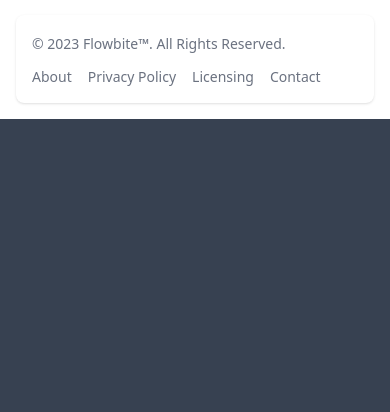
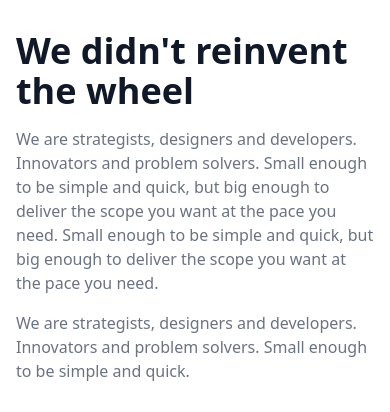
Before and after one commit to kwargdevs/linkshare, a Django app: page / in a window 390 px wide. Shown: the part 845-1257 px from the top of the page. Before the commit the page ends 964 px from the top, so only its background shows below. Run offline with Django 4.2, Linux system fonts and the light colour scheme.

Commit message:
Added a new section to homepage

```diff
--- a/links/templates/links/index.html
+++ b/links/templates/links/index.html
@@ -23,6 +23,20 @@
   </div>
 </section>
 
+<section class="bg-white dark:bg-gray-900">
+  <div class="gap-16 items-center py-8 px-4 mx-auto max-w-screen-xl lg:grid lg:grid-cols-2 lg:py-16 lg:px-6">
+      <div class="font-light text-gray-500 sm:text-lg dark:text-gray-400">
+          <h2 class="mb-4 text-4xl font-extrabold text-gray-900 dark:text-white">We didn't reinvent the wheel</h2>
+          <p class="mb-4">We are strategists, designers and developers. Innovators and problem solvers. Small enough to be simple and quick, but big enough to deliver the scope you want at the pace you need. Small enough to be simple and quick, but big enough to deliver the scope you want at the pace you need.</p>
+          <p>We are strategists, designers and developers. Innovators and problem solvers. Small enough to be simple and quick.</p>
+      </div>
+      <div class="grid grid-cols-2 gap-4 mt-8">
+          <img class="w-full rounded-lg" src="https://flowbite.s3.amazonaws.com/blocks/marketing-ui/content/office-long-2.png" alt="office content 1">
+          <img class="mt-4 w-full lg:mt-10 rounded-lg" src="https://flowbite.s3.amazonaws.com/blocks/marketing-ui/content/office-long-1.png" alt="office content 2">
+      </div>
+  </div>
+</section>
+
 
 
 
--- a/static/css/style.css
+++ b/static/css/style.css
@@ -649,6 +649,10 @@ video {
   margin-top: 1rem;
 }
 
+.mt-8 {
+  margin-top: 2rem;
+}
+
 .block {
   display: block;
 }
@@ -717,6 +721,10 @@ video {
   transform: translate(var(--tw-translate-x), var(--tw-translate-y)) rotate(var(--tw-rotate)) skewX(var(--tw-skew-x)) skewY(var(--tw-skew-y)) scaleX(var(--tw-scale-x)) scaleY(var(--tw-scale-y));
 }
 
+.grid-cols-2 {
+  grid-template-columns: repeat(2, minmax(0, 1fr));
+}
+
 .flex-col {
   flex-direction: column;
 }
@@ -739,6 +747,14 @@ video {
 
 .justify-between {
   justify-content: space-between;
+}
+
+.gap-16 {
+  gap: 4rem;
+}
+
+.gap-4 {
+  gap: 1rem;
 }
 
 .space-y-4 > :not([hidden]) ~ :not([hidden]) {
@@ -856,6 +872,11 @@ video {
   padding-bottom: 14rem;
 }
 
+.py-8 {
+  padding-top: 2rem;
+  padding-bottom: 2rem;
+}
+
 .pl-3 {
   padding-left: 0.75rem;
 }
@@ -895,6 +916,10 @@ video {
 
 .font-extrabold {
   font-weight: 800;
+}
+
+.font-light {
+  font-weight: 300;
 }
 
 .font-medium {
@@ -1106,6 +1131,11 @@ video {
   .sm\:text-center {
     text-align: center;
   }
+
+  .sm\:text-lg {
+    font-size: 1.125rem;
+    line-height: 1.75rem;
+  }
 }
 
 @media (min-width: 768px) {
@@ -1218,9 +1248,31 @@ video {
 }
 
 @media (min-width: 1024px) {
+  .lg\:mt-10 {
+    margin-top: 2.5rem;
+  }
+
+  .lg\:grid {
+    display: grid;
+  }
+
+  .lg\:grid-cols-2 {
+    grid-template-columns: repeat(2, minmax(0, 1fr));
+  }
+
   .lg\:px-48 {
     padding-left: 12rem;
     padding-right: 12rem;
+  }
+
+  .lg\:px-6 {
+    padding-left: 1.5rem;
+    padding-right: 1.5rem;
+  }
+
+  .lg\:py-16 {
+    padding-top: 4rem;
+    padding-bottom: 4rem;
   }
 
   .lg\:py-56 {
--- a/templates/base.html
+++ b/templates/base.html
@@ -44,6 +44,7 @@
   </nav>
 
 
+
     {% block content %}
     {% endblock content %}
     <footer class="bg-white rounded-lg shadow m-4 dark:bg-gray-800">
@@ -66,6 +67,7 @@
         </ul>
         </div>
     </footer>
+
 <script>
     //make the navbar responsive and work on mobile
     const navbarToggle = document.querySelector('[data-collapse-toggle="navbar-sticky"]');
```
Also changed, not shown: static/css/style.min.css.
